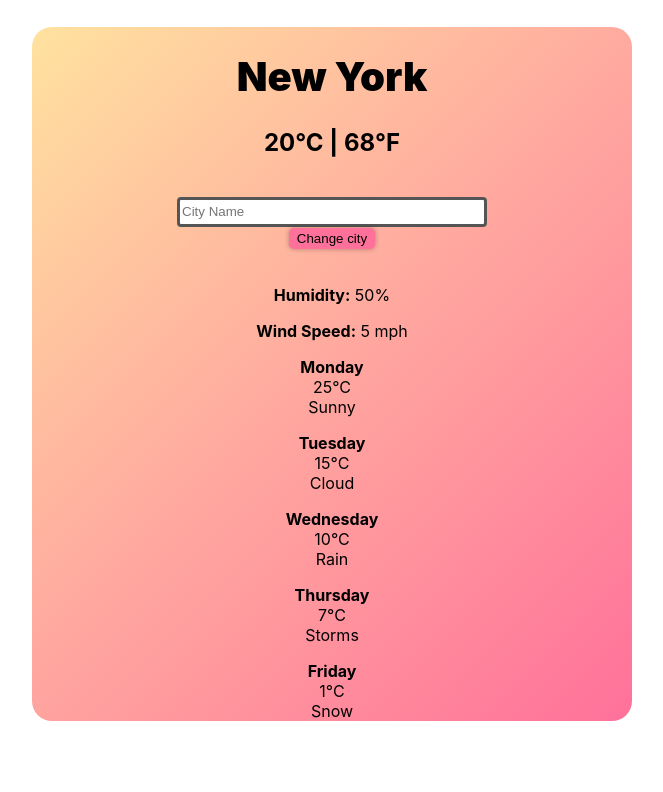
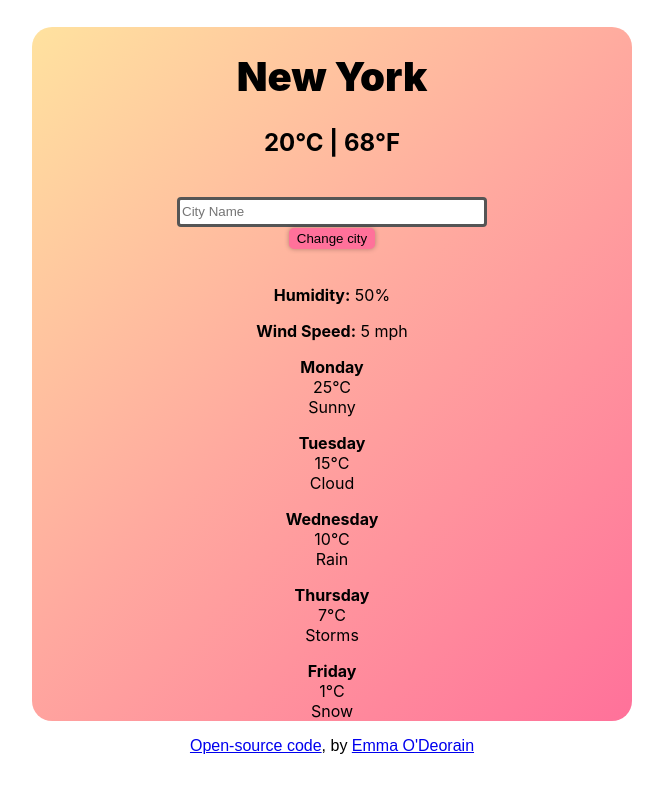
Before and after one commit to DerryGirl93/weather-app-react, a React (Create React App) app: page / in a window 1280 px wide. Shown: the top 792 px of the page, without its empty margins (308-971 px from the left). Built offline with nearby package versions, Linux system fonts and the light colour scheme.

Commit message:
Added Github & Linked-in links to bottom of App

```diff
--- a/src/App.js
+++ b/src/App.js
@@ -23,7 +23,9 @@ function App() {
           </div>
         </body>
       </div>
+      <footer><a href="https://github.com/DerryGirl93/weather-app-react" target="_blank" rel="noreferrer">Open-source code</a>, by <a href="https://www.linkedin.com/in/emma-o-deorain-2b98408b/" target="_blank" rel="noreferrer">Emma O'Deorain</a> </footer>
     </div>
+
   );
 }
 
```
